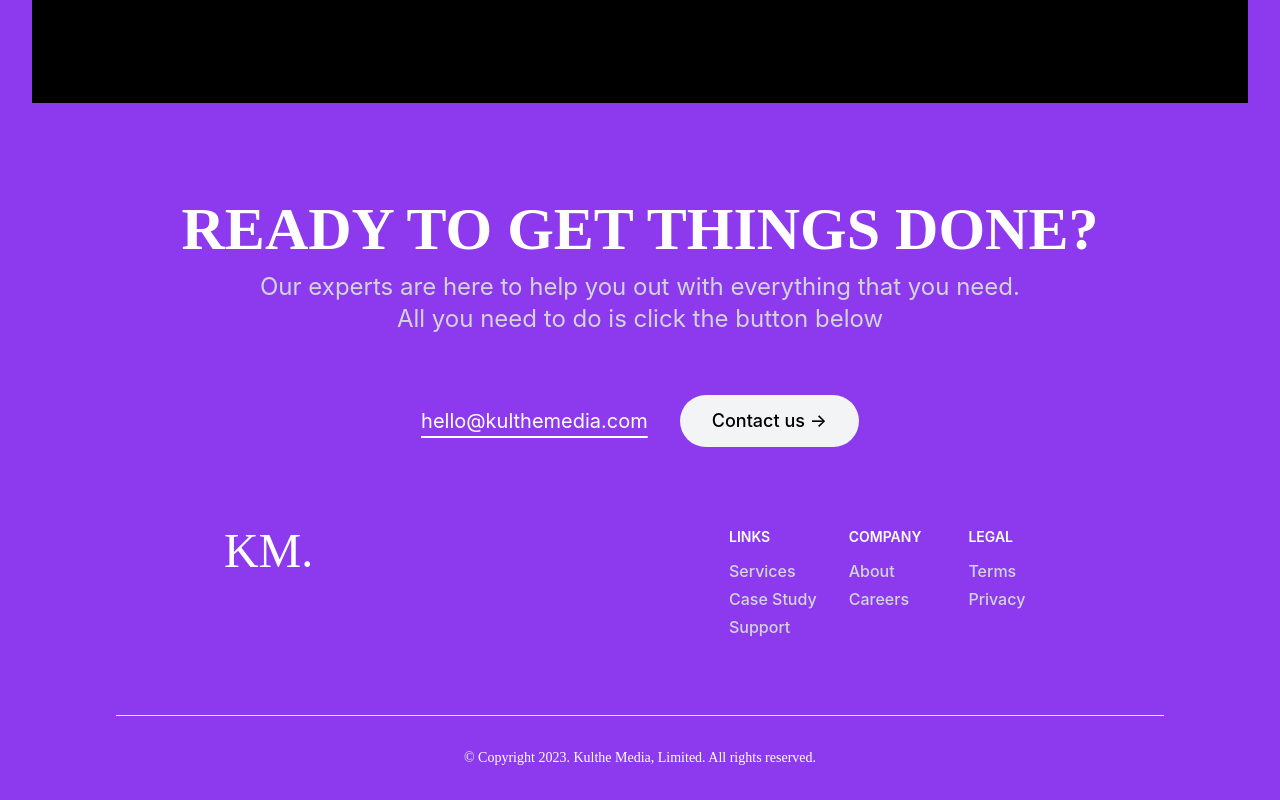
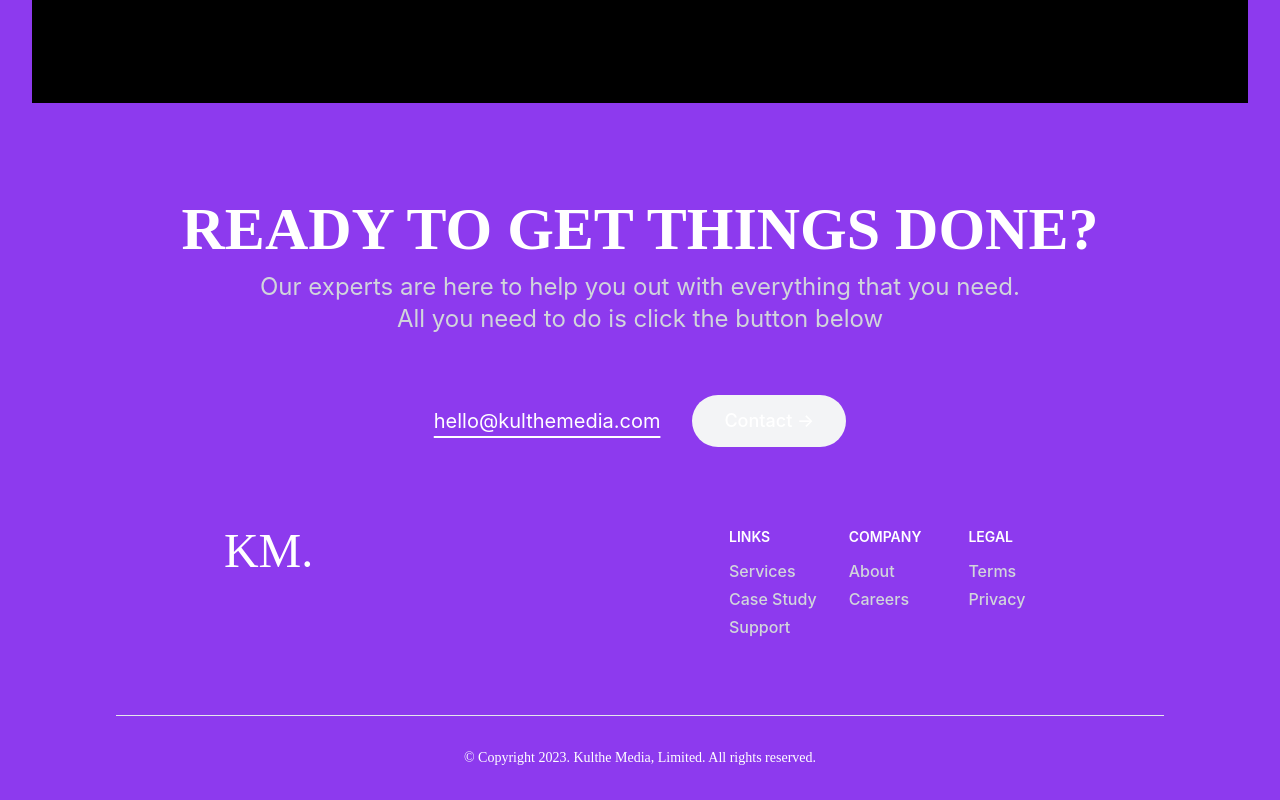
Before and after one commit to kultheco/kulthemedia-web, a React (Create React App) app: page / in a window 1280 px wide. Shown: the part 754-1554 px from the top of the page. Built offline with nearby package versions, Linux system fonts and the light colour scheme.

Commit message:
stuff here and there

```diff
--- a/src/components/common/Footer.jsx
+++ b/src/components/common/Footer.jsx
@@ -12,7 +12,7 @@ const Footer = () => {
           All you need to do is click the button below
         </p>
       </div>
-      <div className="flex items-center justify-center text-white py-12 space-x-8">
+      <div className="flex items-center justify-center text-white py-12 space-x-2 md:space-x-8 px-4">
         <div>
           <a
             href="mailto:hello@kulthemedia.com"
@@ -23,9 +23,9 @@ const Footer = () => {
         </div>
         <a
           href="/contact"
-          className="focus:ring-4 focus:outline-none  font-medium rounded-full text-lg px-8 py-3 text-center mr-3 md:mr-0 text-black bg-gray-100 hover:bg-gray-900 hover:text-white transition duration-300"
+          className="focus:ring-4 focus:outline-none  font-medium rounded-full text-base lg:text-lg px-5 py-2 lg:px-8 lg:py-3 text-center mr-3 md:mr-0 bg-gray-100 hover:bg-gray-900 hover:text-white transition duration-300"
         >
-          Contact us &rarr;
+          Contact &rarr;
         </a>
       </div>
       <div className="flex flex-col md:flex-row space-y-4 md:space-y-0  items-start md:justify-around md:items-start pt-8 pb-10 mx-4">
```
